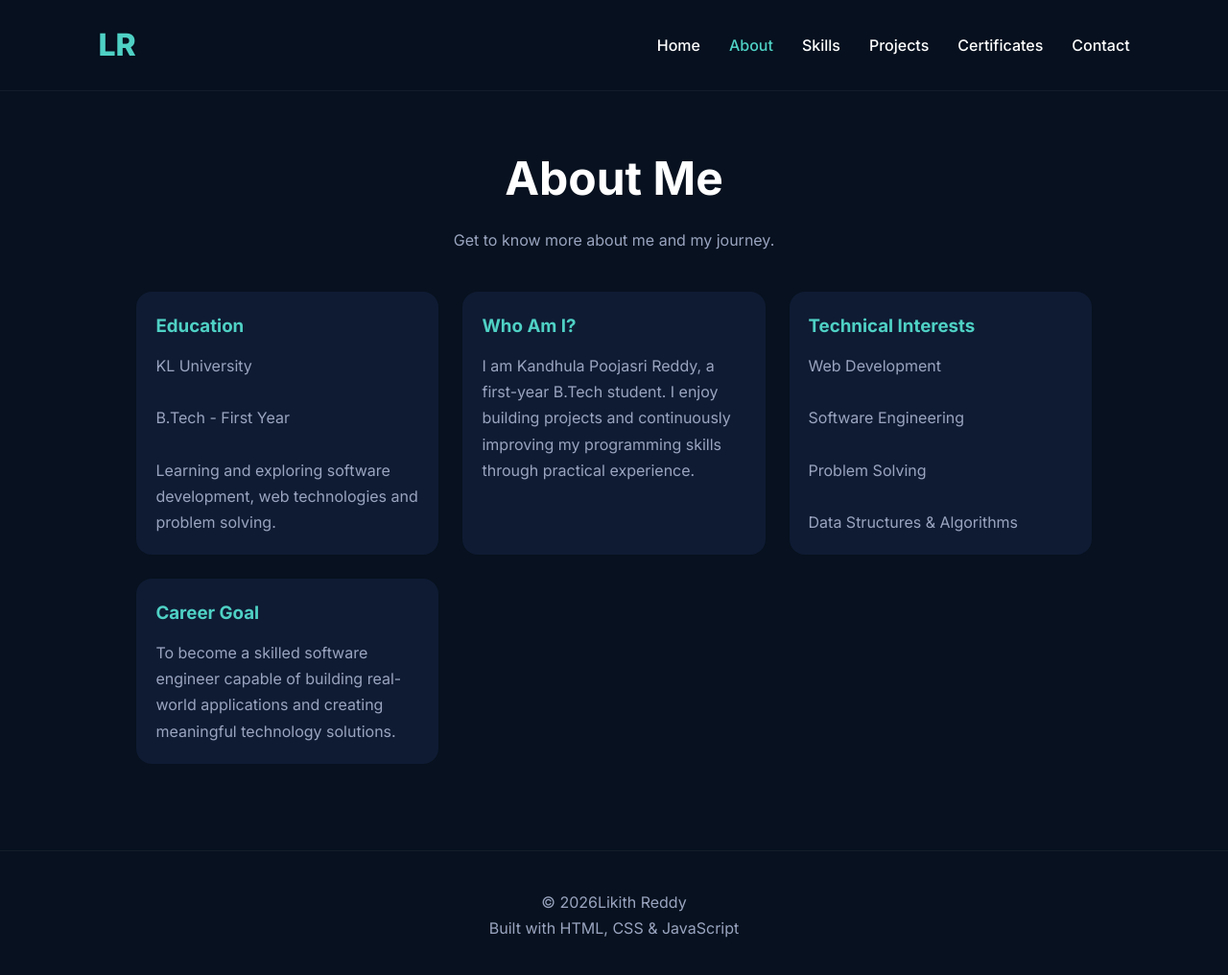
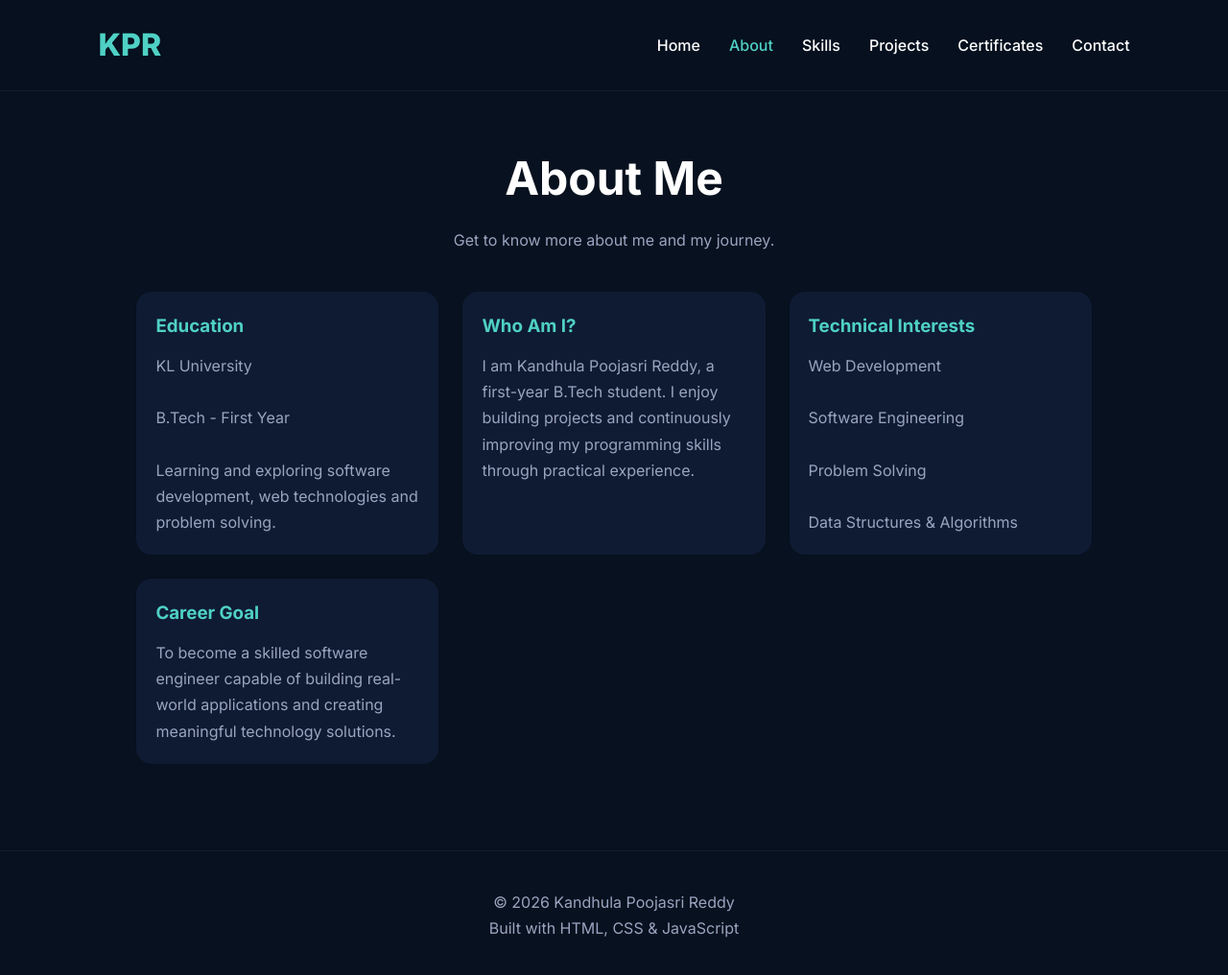
Before and after one commit to luffy-loop/TelPortFolio, a plain HTML site: page portfolio/about.html in a window 1280 px wide. Shown: the whole page at 96% size. Drawn offline with Linux system fonts and the light colour scheme.

Commit message:
about.html

```diff
--- a/portfolio/about.html
+++ b/portfolio/about.html
@@ -1,6 +1,6 @@
 <html>
 <head>
-<title>About | Likith Reddy</title>
+<title>About | Kandhula Poojasri Reddy</title>
 <link rel="stylesheet" href="style.css">
 <link href="https://fonts.googleapis.com/css2?family=Inter:wght@300;400;500;600;700;800&display=swap" rel="stylesheet">
 </head>
@@ -9,7 +9,7 @@
 
 <header class="navbar">
 
-<div class="logo">LR</div>
+<div class="logo">KPR</div>
 
 <nav>
 <ul>
@@ -86,7 +86,7 @@ solutions.
 </section>
 
 <footer>
-<p>© 2026Likith Reddy </p>
+<p>© 2026 Kandhula Poojasri Reddy </p>
 <p>Built with HTML, CSS & JavaScript</p>
 </footer>
 
```
